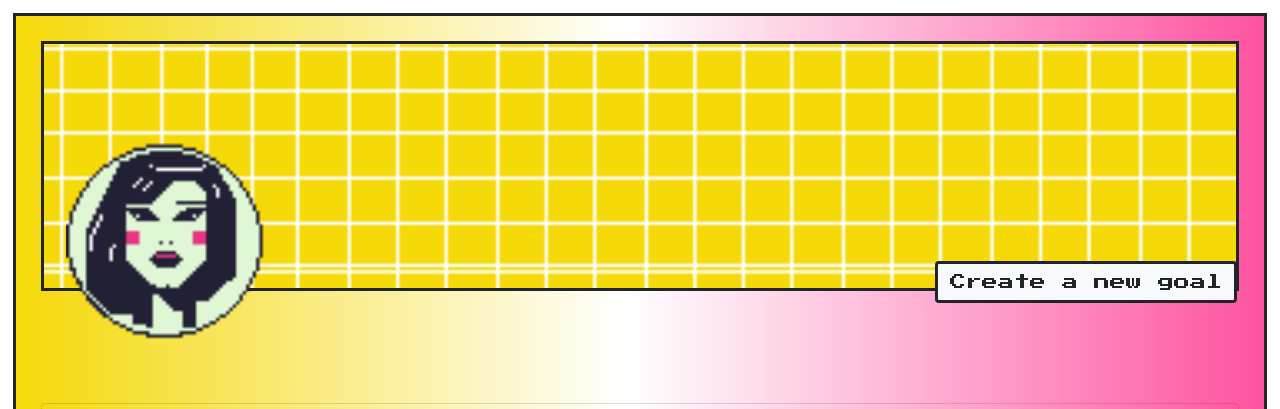
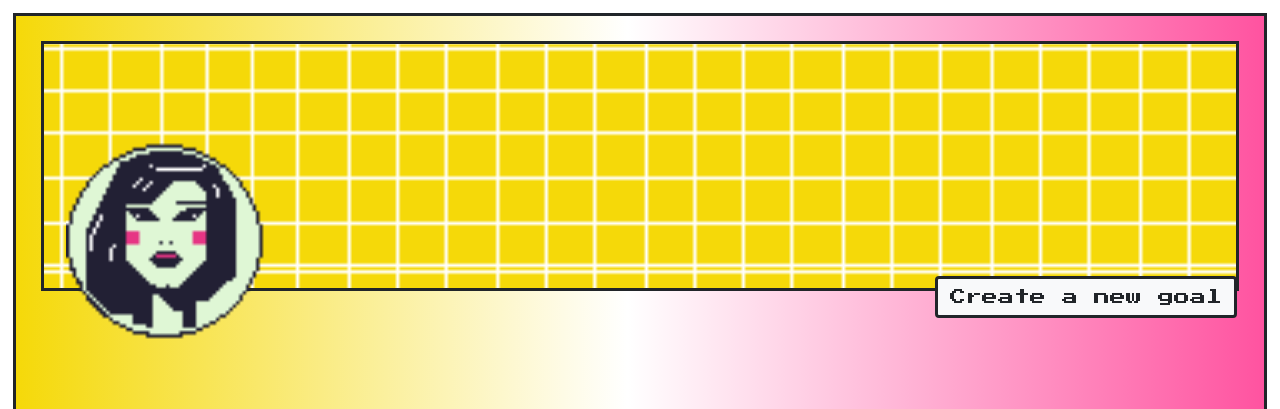
Before and after one commit to jessielin34/GoaldenGirls, a plain HTML site: page joingoal.html in a window 1280 px wide. Shown: the top 409 px of the page. Drawn offline with nearby package versions, Linux system fonts and the light colour scheme; a script that the page names is missing.

Commit message:
minor changes

```diff
--- a/css/creategoal.css
+++ b/css/creategoal.css
@@ -81,7 +81,7 @@ body {
 .new-goal {
     display: flex;
     justify-content: end;
-    margin-top: -100px;
+    margin-top: -65px;
 
 }
 
--- a/css/joingoal.css
+++ b/css/joingoal.css
@@ -87,7 +87,7 @@ body {
 .new-goal {
     display: flex;
     justify-content: end;
-    margin-top: -100px;
+    margin-top: -85px;
 
 }
 
```
